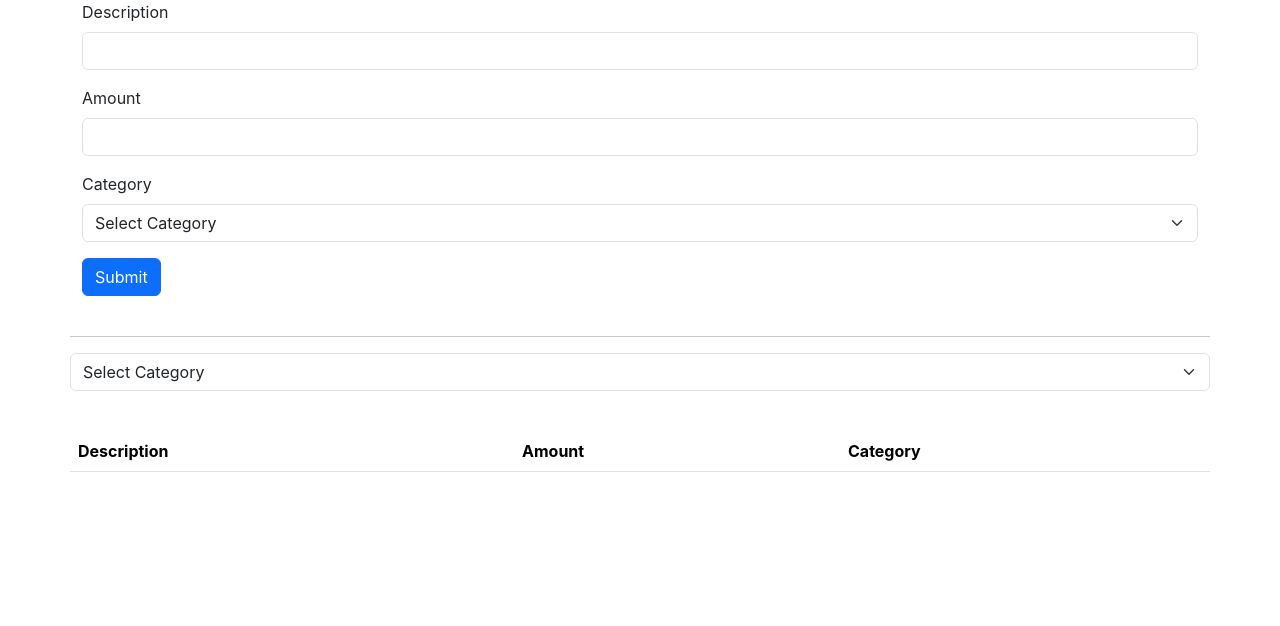
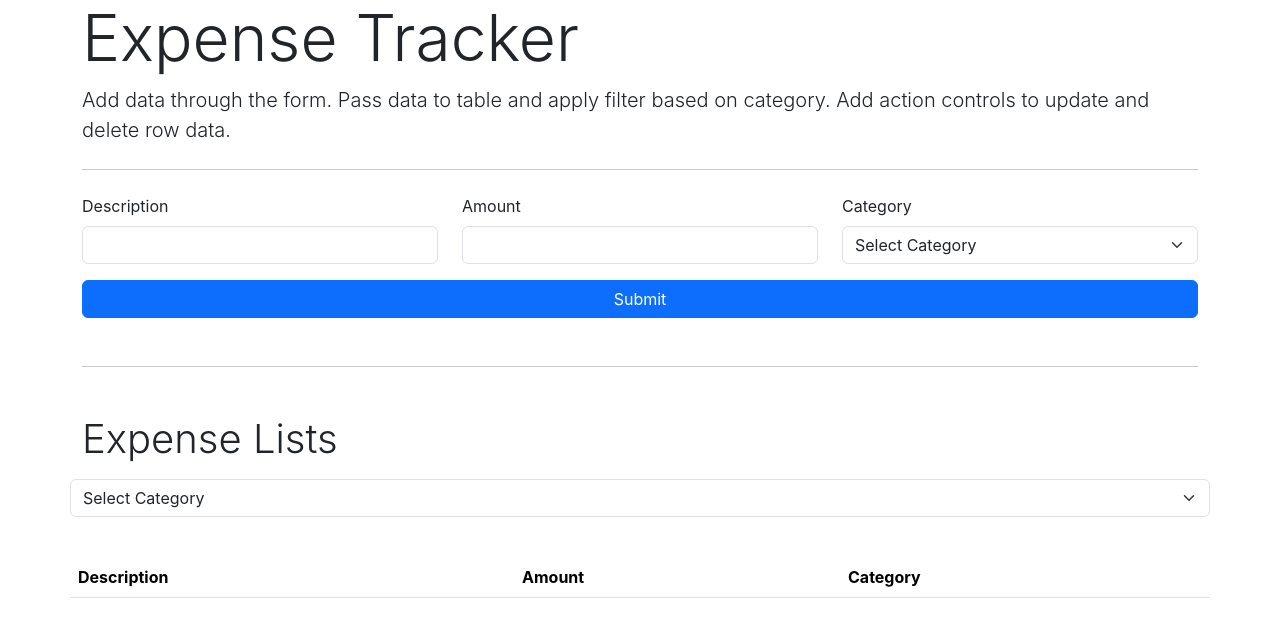
Before and after one commit to samsarena/expensetracker, a React (Create React App) app: page / in a window 1280 px wide. Shown: the top 626 px of the page. Built offline with nearby package versions, Linux system fonts and the light colour scheme.

Commit message:
Added filter to the form.

```diff
--- a/src/App.js
+++ b/src/App.js
@@ -6,16 +6,12 @@ export const categories = ["Grocery", "Utilities", "Entertainment"];
 
 function App() {
   let [listData, setListData] = useState([]);
-  useEffect(()=>{
-    console.log("PARENT", listData);
-  }, [listData]);
-
   return (
     <>
       <div className="container">
+        <Form setListData={setListData} listData={listData} />
         <div className="row">
-          <Form setListData={setListData} listData={listData} />
-          <ExpenseTable data={listData} />
+          <ExpenseTable listData={listData} />
         </div>
       </div>
     </>
--- a/src/components/ExpenseTable.js
+++ b/src/components/ExpenseTable.js
@@ -1,12 +1,19 @@
+import { useState } from "react";
 import { categories } from "../App";
-function ExpenseTable({ data }) {
+function ExpenseTable({ listData }) {
+    let [filteredData, setFilteredData] = useState(listData);
     const filterHandler = (e) => {
-        console.log(e);
+        if(e.value){
+            setFilteredData(listData.filter((item) => {
+                return item.category === e.value;
+            }));
+        } else {
+            setFilteredData(listData);
+        }
     }
     return (
         <>
-            <p>&nbsp;</p>
-            <hr />
+            <h2 className="display-6 mb-3">Expense Lists</h2>
             <select className="form-select" name="category" id="input-category" onChange={(e) => filterHandler(e.target)}>
                 <option value="">Select Category</option>
                 {categories.map((item) => {
@@ -23,7 +30,7 @@ function ExpenseTable({ data }) {
                     </tr>
                 </thead>
                 <tbody>
-                    {data.map((item) => {
+                    {filteredData.map((item) => {
                         return (
                             <tr key={item.id}>
                                 <td>{item.description}</td>
--- a/src/components/Form.js
+++ b/src/components/Form.js
@@ -1,12 +1,12 @@
 import { useState } from "react";
 import { categories } from "../App";
 
-function Form({setListData, listData}) {
+function Form({ setListData, listData }) {
     let [formData, setFormData] = useState({});
     const changeHandler = (e) => {
         setFormData({
             ...formData,
-            id: formData.length + 1,
+            "id": listData.length + 1,
             [e.name]: e.value,
         })
     }
@@ -17,26 +17,34 @@ function Form({setListData, listData}) {
 
     return (
         <>
-            <form onSubmit={(e) => formSubmitHandler(e)}>
-                <div className="mb-3">
+            <div className="jumbotron">
+                <h1 className="display-3">Expense Tracker</h1>
+                <p className="lead">Add data through the form. Pass data to table and apply filter based on category. Add action controls to update and delete row data.</p>
+                <hr className="my-4" />
+            </div>
+            <form onSubmit={(e) => formSubmitHandler(e)} className="row mb-3">
+                <div className="col-sm-4">
                     <label htmlFor="input-description" className="form-label">Description</label>
                     <input type="text" name="description" className="form-control" id="input-description" maxLength="3" required onChange={(e) => changeHandler(e.target)} value={formData.description} />
                 </div>
-                <div className="mb-3">
+                <div className="col-sm-4">
                     <label htmlFor="input-amount" className="form-label">Amount</label>
                     <input type="text" name="amount" className="form-control" id="input-amount" required onChange={(e) => changeHandler(e.target)} />
                 </div>
-                <div className="mb-3">
+                <div className="col-sm-4">
                     <label htmlFor="input-category" className="form-label">Category</label>
                     <select className="form-select" name="category" id="input-category" onChange={(e) => changeHandler(e.target)}>
                         <option value="">Select Category</option>
-                        {categories.map((item)=>{
+                        {categories.map((item) => {
                             return <option key={item} value={item}>{item}</option>
                         })}
                     </select>
                 </div>
-                <button type="submit" className="btn btn-primary">Submit</button>
+                <div className="col-sm-12 d-grid mt-3">
+                    <button type="submit" className="btn btn-primary">Submit</button>
+                </div>
             </form>
+            <hr className="my-5" />
         </>
     );
 }
```
